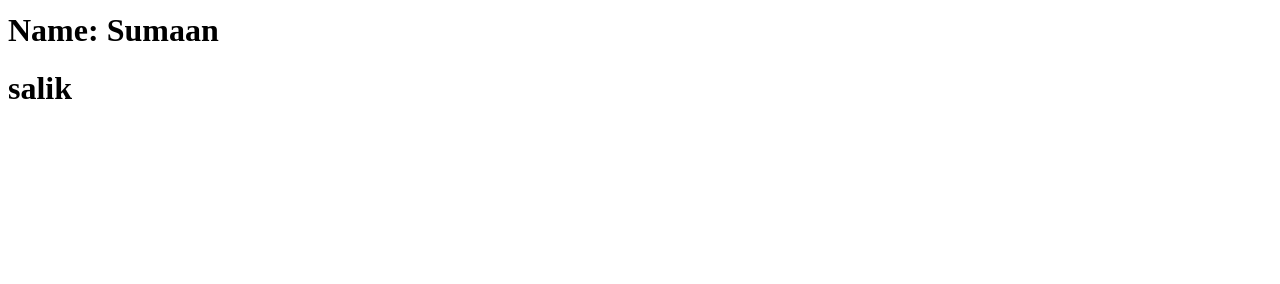
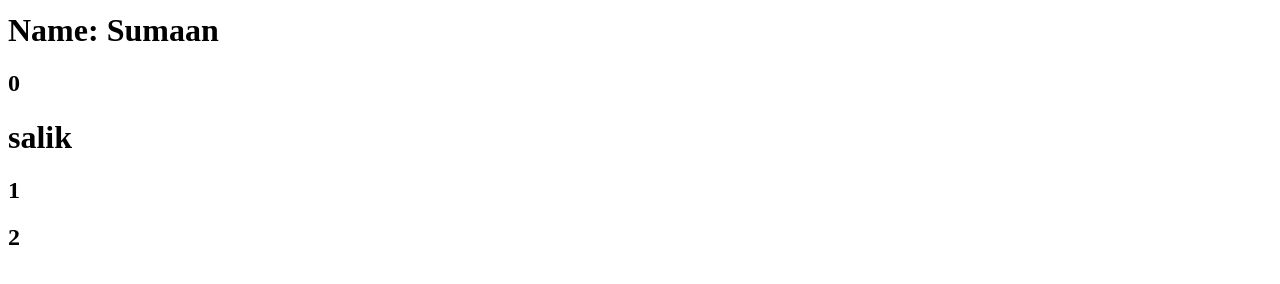
Before and after one commit to Soumaan7/swiggyclonenew, a React (Vite) app: page /about in a window 1280 px wide. Shown: the part 156-440 px from the top of the page. Built offline with nearby package versions, Linux system fonts and the light colour scheme.

Commit message:
creating state variables in class based component

```diff
--- a/src/components/User.jsx
+++ b/src/components/User.jsx
@@ -1,9 +1,11 @@
-import React from "react";
+import React, { useState } from "react";
 
 const User = (props) => {
+  const [count] = useState(0);
   return (
     <div>
       <h1>Name: {props.name}</h1>
+      <h2>{count}</h2>
     </div>
   );
 };
--- a/src/components/UserClass.jsx
+++ b/src/components/UserClass.jsx
@@ -2,11 +2,17 @@ import React from "react";
 class UserClass extends React.Component {
   constructor(props) {
     super(props);
+    this.state = {
+      count: 1,
+      count1: 2,
+    };
   }
   render() {
     return (
       <div>
         <h1>{this.props.name}</h1>
+        <h2>{this.state.count}</h2>
+        <h2>{this.state.count1}</h2>
       </div>
     );
   }
```
